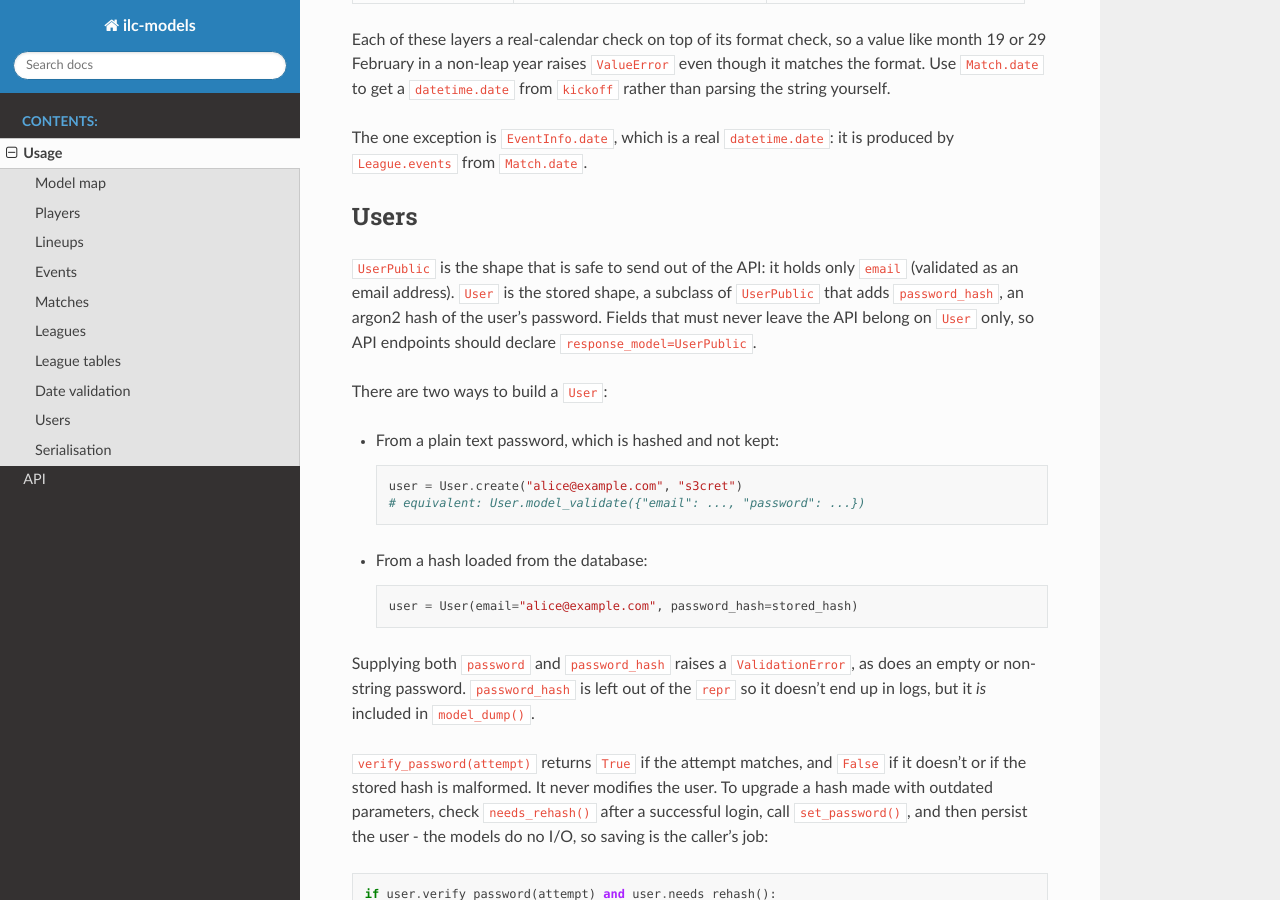
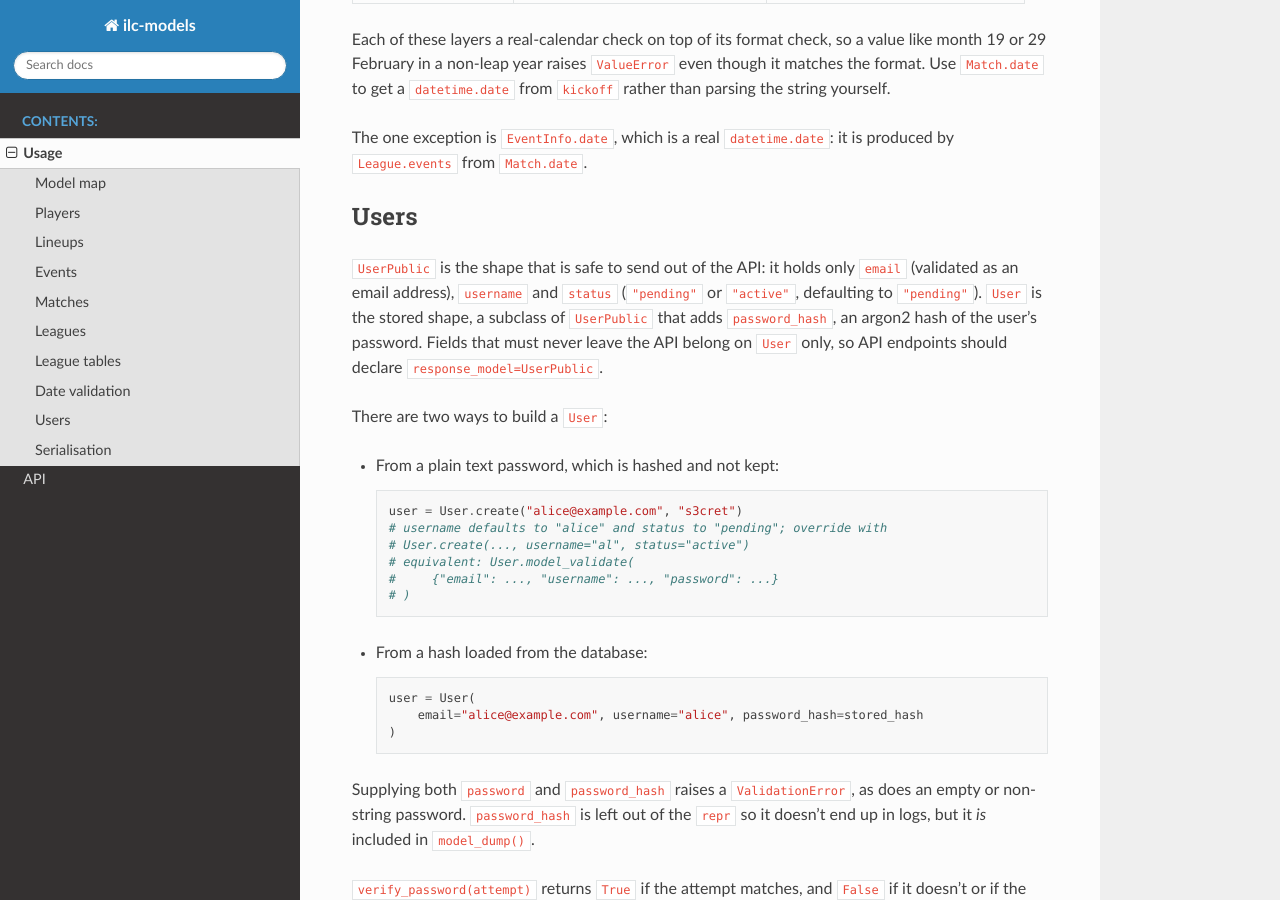
Before and after one commit to fourtreestech/ilc-models, a Sphinx documentation site: the page built from docs/source/usage.rst, in a window 1280 px wide and 900 px high, scrolled down 4885 px. Built offline with Sphinx 7.4.7 and the Read the Docs theme 3.1.0, drawn with Linux system fonts in a browser that asks for light colours.

Commit message:
Document User username and status in docstrings, README and usage guide

```diff
--- a/docs/source/usage.rst
+++ b/docs/source/usage.rst
@@ -245,7 +245,8 @@ Users
 -----
 
 `UserPublic` is the shape that is safe to send out of the API: it holds only
-`email` (validated as an email address). `User` is the stored shape, a
+`email` (validated as an email address), `username` and `status` (`"pending"`
+or `"active"`, defaulting to `"pending"`). `User` is the stored shape, a
 subclass of `UserPublic` that adds `password_hash`, an argon2 hash of the
 user's password. Fields that must never leave the API belong on `User` only,
 so API endpoints should declare `response_model=UserPublic`.
@@ -255,11 +256,17 @@ There are two ways to build a `User`:
 * From a plain text password, which is hashed and not kept::
 
       user = User.create("alice@example.com", "s3cret")
-      # equivalent: User.model_validate({"email": ..., "password": ...})
+      # username defaults to "alice" and status to "pending"; override with
+      # User.create(..., username="al", status="active")
+      # equivalent: User.model_validate(
+      #     {"email": ..., "username": ..., "password": ...}
+      # )
 
 * From a hash loaded from the database::
 
-      user = User(email="alice@example.com", password_hash=stored_hash)
+      user = User(
+          email="alice@example.com", username="alice", password_hash=stored_hash
+      )
 
 Supplying both `password` and `password_hash` raises a `ValidationError`, as
 does an empty or non-string password. `password_hash` is left out of the
--- a/src/ilc_models/__init__.py
+++ b/src/ilc_models/__init__.py
@@ -1500,6 +1500,8 @@ class UserPublic(BaseModel):
 
     Attributes:
         email: The user's email address.
+        username: The user's username.
+        status: The user's account status, either "pending" or "active" (default="pending").
     """
 
     email: EmailStr
```
Also changed, not shown: README.md (+6 -4 lines).
